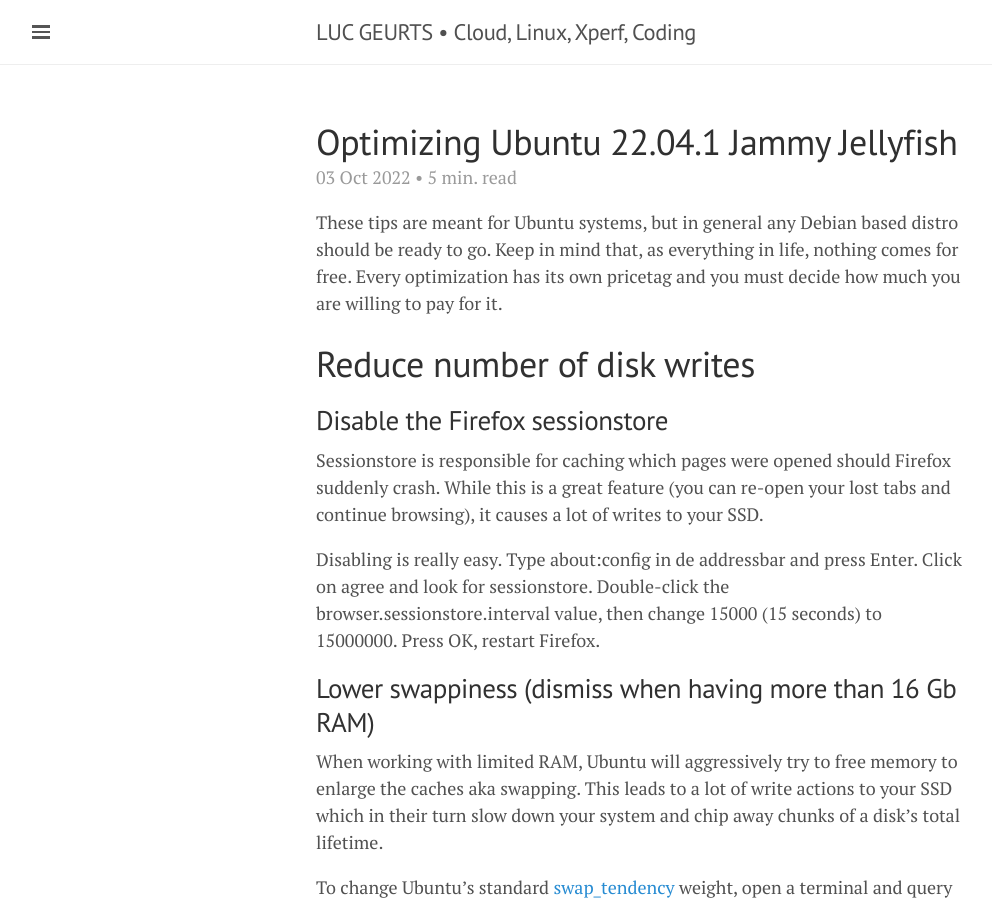
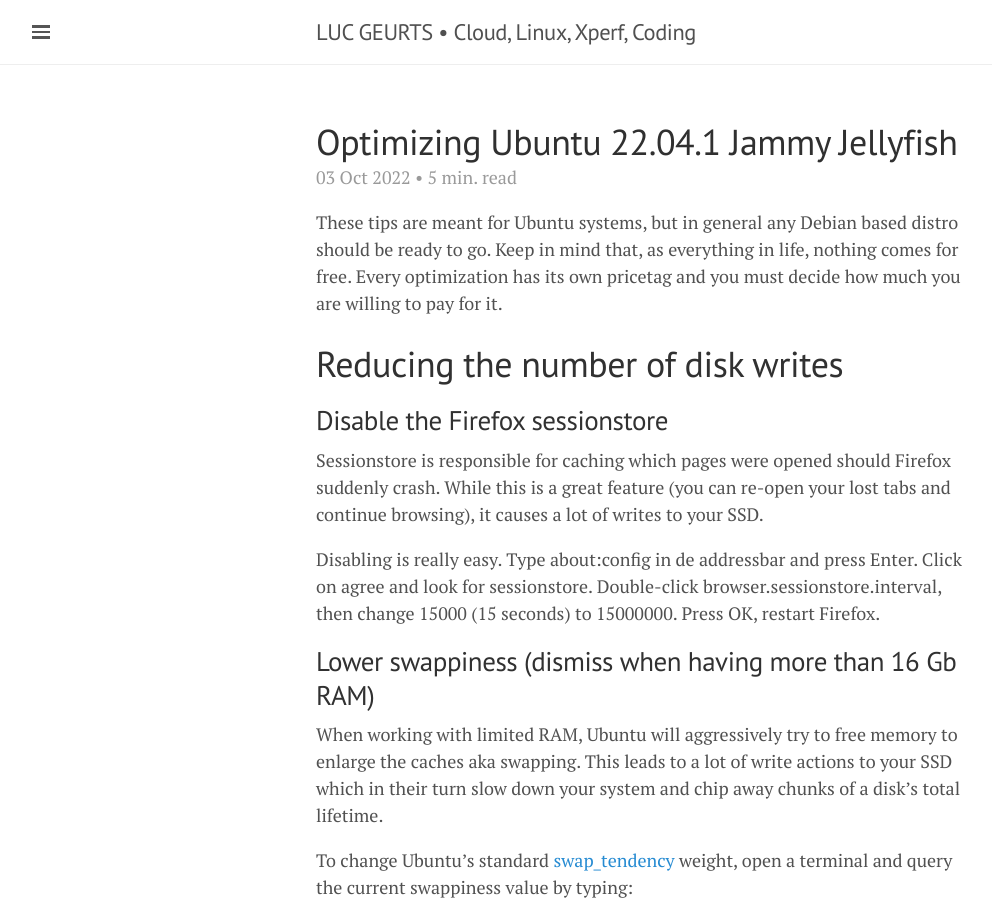
Before and after one commit to lgeurts/lgeurts.github.io, a Jekyll site: the page built from _posts/2022-10-03-optimizing-ubuntu-22.04.1-jammy-jellyfish.md, in a window 1280 px wide and 900 px high. Shown: the whole window, without its empty margins (0-992 px from the left). Built offline with Jekyll 4.4.1, drawn with Linux system fonts in a browser that asks for light colours; nearby versions of some CDN libraries; comment, search, counter and statistics services are not loaded.

Commit message:
Update 2022-10-03-optimizing-ubuntu-22.04.1-jammy-jellyfish.md

```diff
--- a/_posts/2022-10-03-optimizing-ubuntu-22.04.1-jammy-jellyfish.md
+++ b/_posts/2022-10-03-optimizing-ubuntu-22.04.1-jammy-jellyfish.md
@@ -10,13 +10,13 @@
 These tips are meant for Ubuntu systems, but in general any Debian based distro should be ready to go.
 Keep in mind that, as everything in life, nothing comes for free. Every optimization has its own pricetag and you must decide how much you are willing to pay for it.
 
-# Reduce number of disk writes
+# Reducing the number of disk writes
 
 ## Disable the Firefox sessionstore
 
 Sessionstore is responsible for caching which pages were opened should Firefox suddenly crash. While this is a great feature (you can re-open your lost tabs and continue browsing), it causes a lot of writes to your SSD.
 
-Disabling is really easy. Type about:config in de addressbar and press Enter. Click on agree and look for sessionstore. Double-click the browser.sessionstore.interval value, then change 15000 (15 seconds) to 15000000. Press OK, restart Firefox.
+Disabling is really easy. Type about:config in de addressbar and press Enter. Click on agree and look for sessionstore. Double-click browser.sessionstore.interval, then change 15000 (15 seconds) to 15000000. Press OK, restart Firefox.
 
 ## Lower swappiness (dismiss when having more than 16 Gb RAM)
 When working with limited RAM, Ubuntu will aggressively try to free memory to enlarge the caches aka swapping. This leads to a lot of write actions to your SSD which in their turn slow down your system and chip away chunks of a disk's total lifetime.
```
